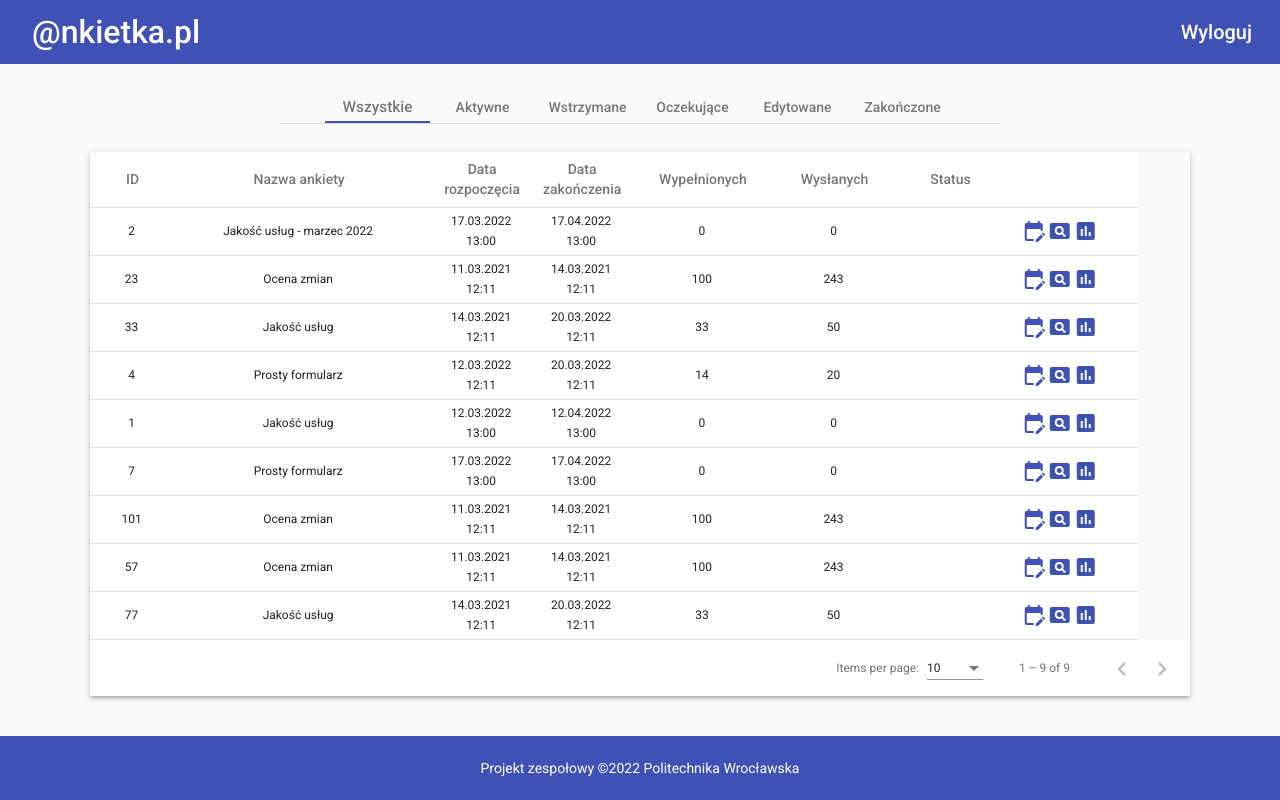
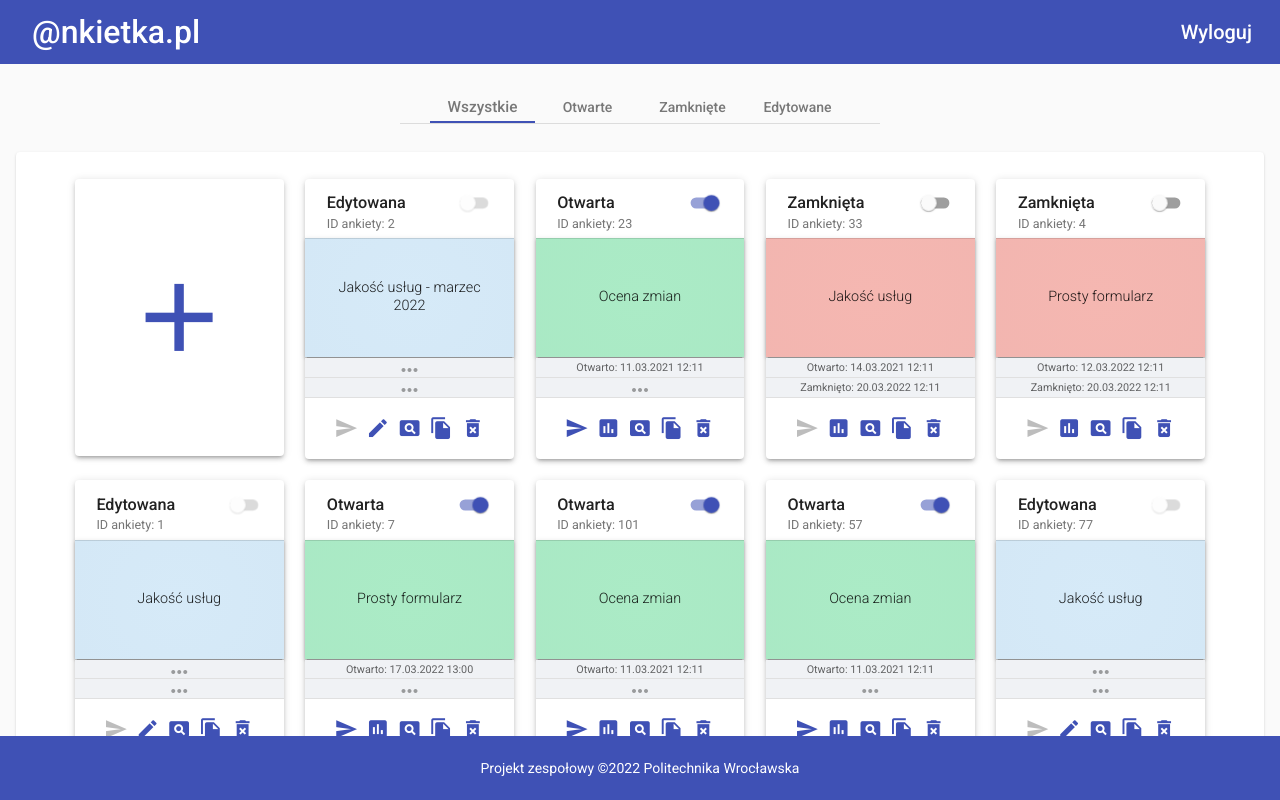
Before and after one commit to Kacper-Sleziak/Polling_App, an Angular app in the folder frontend/polling_app/: page / in a window 1280 px wide. Built offline with nearby package versions, Linux system fonts and the light colour scheme.

Commit message:
Add StatusFilterComponent

```diff
--- a/frontend/polling_app/src/app/app-routing.module.ts
+++ b/frontend/polling_app/src/app/app-routing.module.ts
@@ -6,8 +6,8 @@ import { DashboardComponent } from './pages/dashboard/dashboard.component';
 import { PollsComponent } from './pages/polls/polls.component';
 
 const routes: Routes = [
-  { path: '', component: DashboardComponent},
-  { path: 'create-poll', component: CreatePollComponent},
+  { path: '', component: PollsComponent},
+  { path: 'dashboard', component: DashboardComponent},
   { path: 'polls', component: PollsComponent},
   { path: 'form/:slug', component: PollingFormComponent}
 ];
--- a/frontend/polling_app/src/app/app.module.ts
+++ b/frontend/polling_app/src/app/app.module.ts
@@ -27,7 +27,8 @@ import { CreatePollComponent } from './pages/create-poll/create-poll.component';
 import { CardComponent } from './pages/polls/components/card/card.component';
 import { CreatePollCardComponent } from './pages/polls/components/create-poll-card/create-poll-card.component'
 import { ScaleAnswerComponent } from './components/form-components/answers/scale-answer/scale-answer.component';
-import { DeleteDialogComponent } from './pages/polls/components/delete-dialog/delete-dialog.component'
+import { DeleteDialogComponent } from './pages/polls/components/delete-dialog/delete-dialog.component';
+import { StatusFilterComponent } from './pages/polls/components/status-filter/status-filter.component'
 
 
 
@@ -54,7 +55,8 @@ import { DeleteDialogComponent } from './pages/polls/components/delete-dialog/de
     CardComponent,
     CreatePollCardComponent,
     ScaleAnswerComponent,
-    DeleteDialogComponent
+    DeleteDialogComponent,
+    StatusFilterComponent
   ],
   imports: [
     BrowserModule,
--- /dev/null
+++ b/frontend/polling_app/src/app/pages/polls/components/status-filter/status-filter.component.css
@@ -0,0 +1,20 @@
+
+mat-tab-group{
+    /* Use this font size to scale all tab */
+    font-size: 1rem;
+    padding: 1.75em 0em;
+    margin: auto;
+    width: 30em;
+}
+
+::ng-deep .mat-tab-label{
+    font-size: 0.875em;
+    height: 2.2em !important;
+    padding: 0px !important;
+    min-width: 7.5em !important;
+
+}
+
+::ng-deep .mat-tab-label-active .mat-tab-label-content{
+    font-size: 1.1em;
+}
--- /dev/null
+++ b/frontend/polling_app/src/app/pages/polls/components/status-filter/status-filter.component.html
@@ -0,0 +1,5 @@
+
+<mat-tab-group (selectedTabChange)="onTabChange($event)" animationDuration="0ms" mat-align-tabs="center">
+    <!-- Generate labels -->
+    <mat-tab *ngFor="let label of labelsList" label={{label}} ></mat-tab>
+</mat-tab-group>
--- /dev/null
+++ b/frontend/polling_app/src/app/pages/polls/components/status-filter/status-filter.component.ts
@@ -0,0 +1,23 @@
+import { Component, OnInit, Output, EventEmitter, Input} from '@angular/core';
+import { MatTabChangeEvent } from '@angular/material/tabs';
+
+@Component({
+  selector: 'app-status-filter',
+  templateUrl: './status-filter.component.html',
+  styleUrls: ['./status-filter.component.css']
+})
+export class StatusFilterComponent implements OnInit {
+
+  @Input() labelsList : string[] = [];
+  @Output() tabChange : EventEmitter<MatTabChangeEvent>  = new EventEmitter();
+
+  constructor() { }
+
+  onTabChange(event : MatTabChangeEvent): void{
+    this.tabChange.emit(event);
+  }
+
+  ngOnInit(): void {
+  }
+
+}
--- a/frontend/polling_app/src/app/pages/polls/polls.component.html
+++ b/frontend/polling_app/src/app/pages/polls/polls.component.html
@@ -1,14 +1,9 @@
 <div class="content">
 
-    <!-- Filter for status -->
-    <mat-tab-group (selectedTabChange)="filterData($event)" animationDuration="0ms" mat-align-tabs="center">
-        <mat-tab label="Wszystkie" ></mat-tab>
-        <mat-tab label="Otwarte"></mat-tab>
-        <mat-tab label="Zamknięte"></mat-tab>
-        <mat-tab label="Edytowane"></mat-tab>
-    </mat-tab-group>
+    <!-- Status filter component -->
+    <app-status-filter (tabChange)="filterData($event)" [labelsList]="labels"></app-status-filter>
 
-
+    <!-- Cards container -->
     <div class="cards-container mat-elevation-z1">
         <!-- Create poll card -->
         <app-create-poll-card></app-create-poll-card>
--- a/frontend/polling_app/src/app/pages/polls/polls.component.ts
+++ b/frontend/polling_app/src/app/pages/polls/polls.component.ts
@@ -12,6 +12,7 @@ export class PollsComponent implements OnInit {
 
   polls: Poll[] = [];
   displayingData: Poll[] = [];
+  labels = ['Wszystkie', 'Otwarte', 'Zamknięte', 'Edytowane'];
 
 
   constructor(private pollService: PollService) {
```
Also changed, not shown: 2 other files (tests, documents, lock files or other folders).
